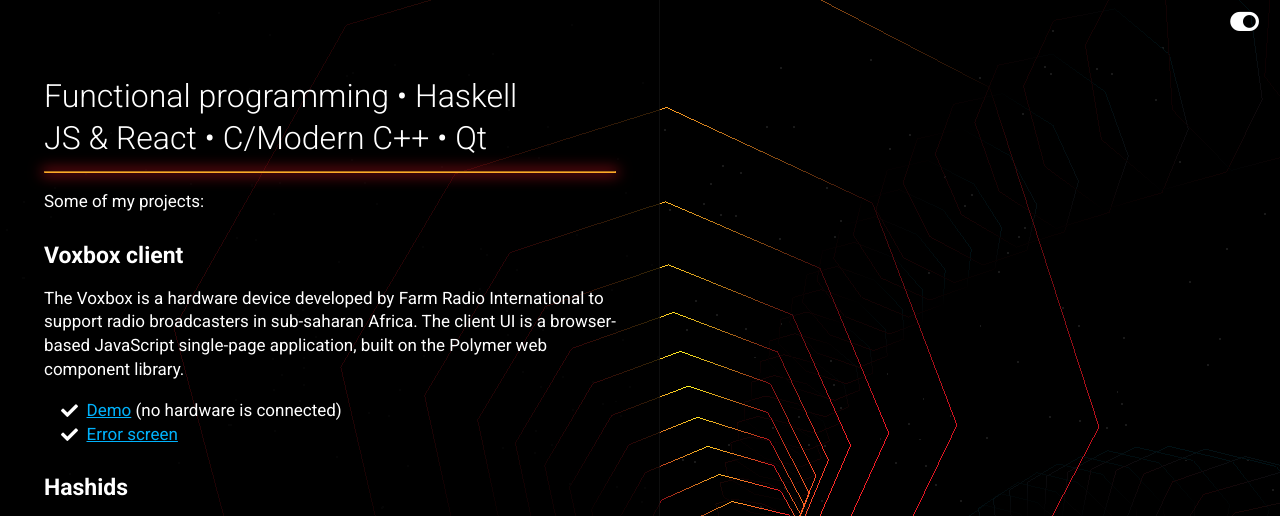
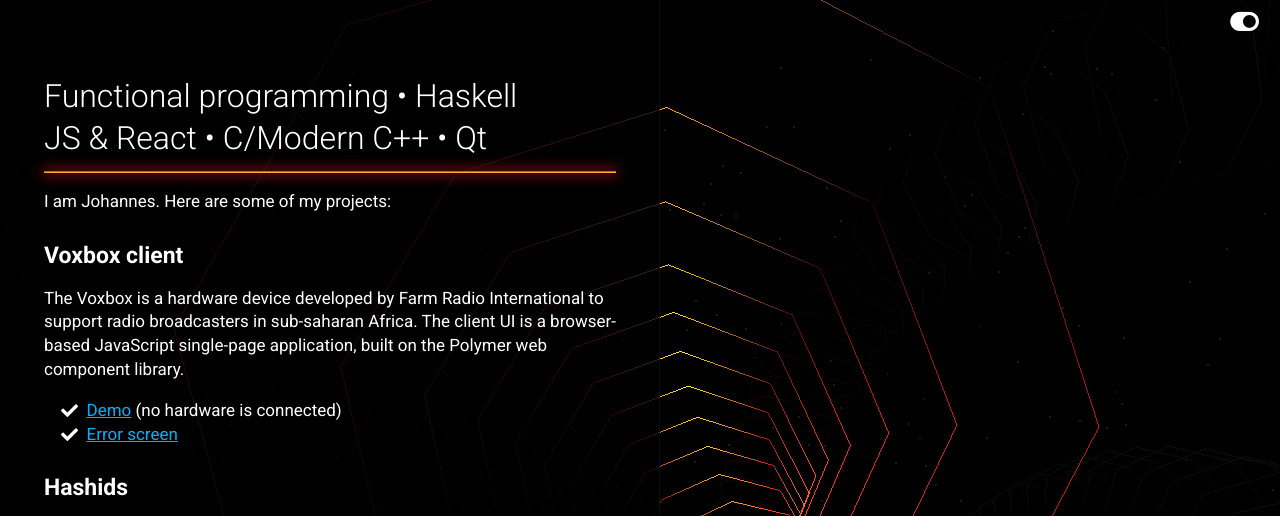
Before and after one commit to laserpants/laserpants.github.io, a plain HTML site: page projects/index.html in a window 1280 px wide. Shown: the top 516 px of the page. Drawn offline with Linux system fonts and the light colour scheme; animation ran at ten frames a second.

Commit message:
update intro text

```diff
--- a/projects/index.html
+++ b/projects/index.html
@@ -21,7 +21,7 @@
     </p>
     <hr />
     <p class="baz">
-      Some of my projects:
+      I am Johannes. Here are some of my projects:
     </p>
     <h2>
       Voxbox client
```
